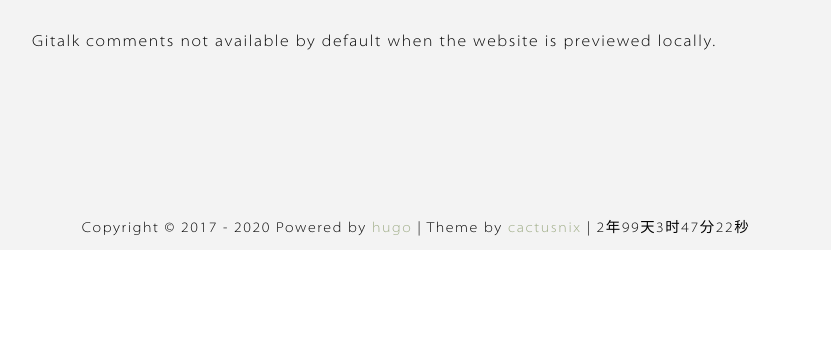
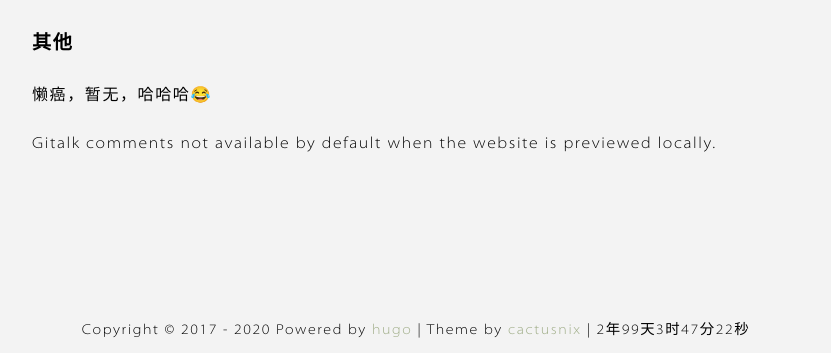
Before and after one commit to cactusnix/cactusnix.github.io, a plain HTML site: page posts/2019年度总结/index.html in a window 1280 px wide. Shown: the part 5374-5727 px from the top of the page, without its empty margins (224-1055 px from the left). Before the commit the page ends 5624 px from the top, so only its background shows below. Drawn offline with Linux system fonts and the light colour scheme.

Commit message:
rebuilding site 2020年 1月15日 星期三 10时30分42秒 CST

```diff
--- a/posts/2019年度总结/index.html
+++ b/posts/2019年度总结/index.html
@@ -78,6 +78,8 @@
 <p><img src="qixia.jpeg" alt="栖霞山"></p>
 <p><img src="school.jpeg" alt="学校"></p>
 <p><img src="muji.jpeg" alt="无印良品"></p>
+<h3 id="heading3">其他</h3>
+<p>懒癌，暂无，哈哈哈😂</p>
 </p>
     </div>
 
```
